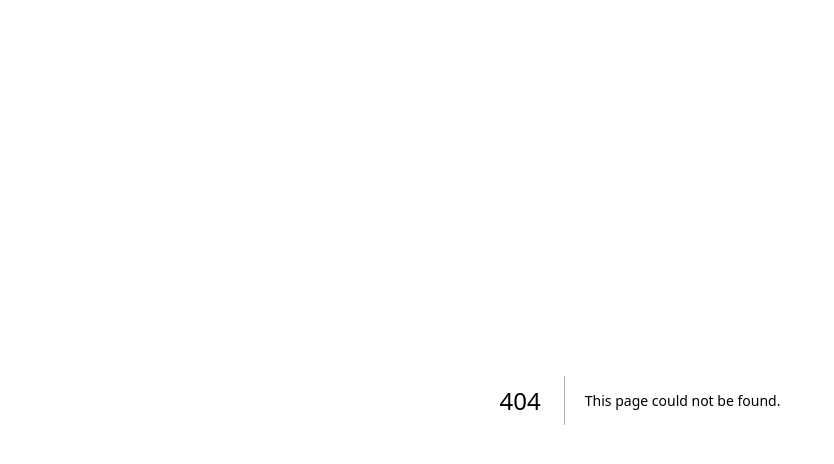
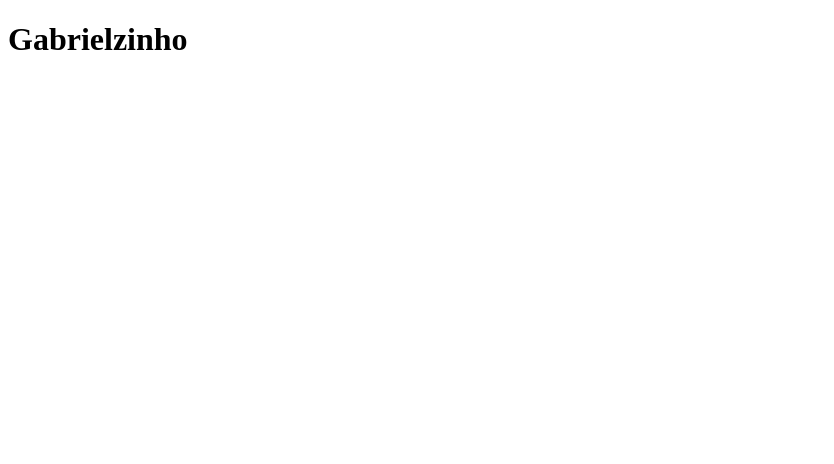
Before and after one commit to taylorfmartins/clone-tabnews, a Next.js app: page /teste in a window 1280 px wide. Before the commit this address had no page. Shown: the top 464 px of the page, without its empty margins (0-834 px from the left). Built offline with nearby package versions, Linux system fonts and the light colour scheme.

Commit message:
adicionando (de novo) página de teste

```diff
--- /dev/null
+++ b/pages/teste.js
@@ -0,0 +1,5 @@
+function Teste() {
+  return <h1>Gabrielzinho</h1>;
+}
+
+export default Teste;
```
